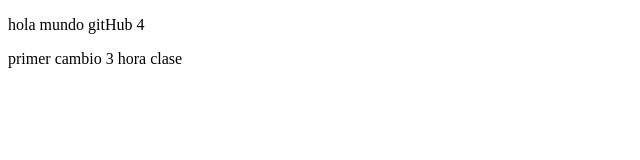
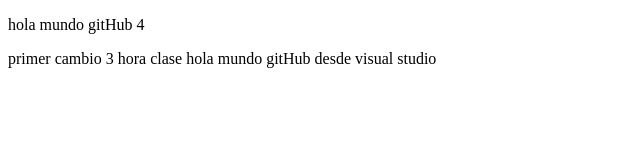
Before and after one commit to mrlocky97/PrimeraPruebaVisualStudio, a plain HTML site: page index.html in a window 1280 px wide. Shown: the whole page, without its empty margins (0-640 px from the left). Drawn offline with Linux system fonts and the light colour scheme.

Commit message:
hola mundo

```diff
--- a/index.html
+++ b/index.html
@@ -14,6 +14,7 @@
            </p>
            <p>
                 primer cambio 3 hora clase
+                hola mundo gitHub desde visual studio
            </p>
        </div>
     </div>
```
